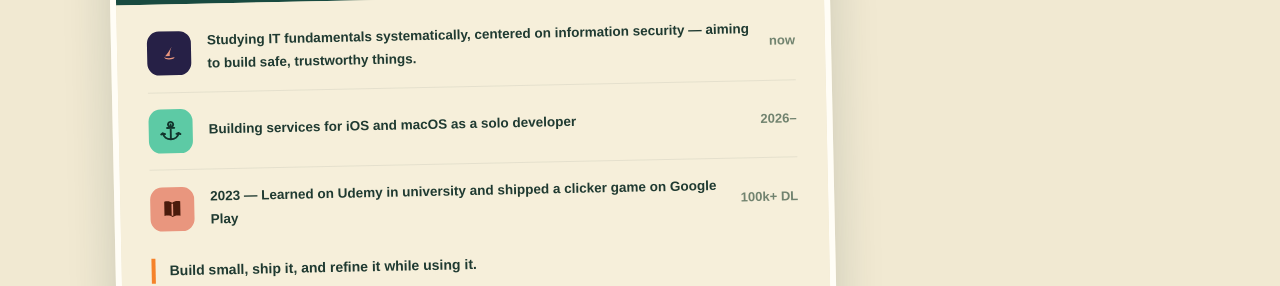
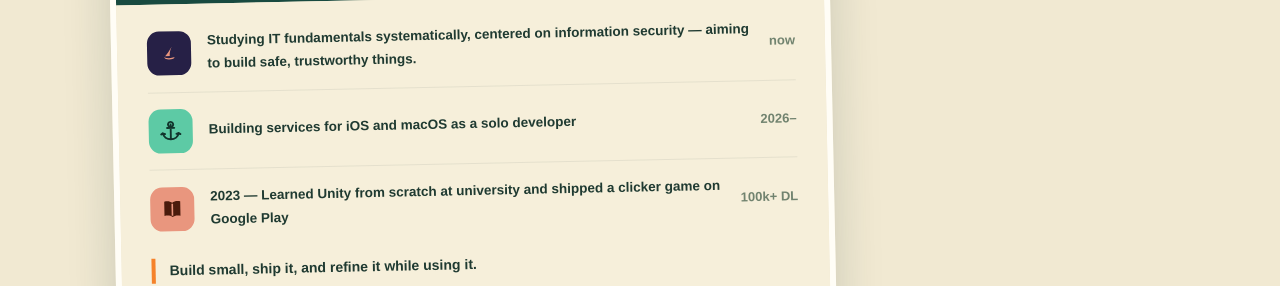
Before and after one commit to TatsuyaAriyama/portfolio, a React (Vite) app: page / in a window 1280 px wide. Shown: the part 4037-4323 px from the top of the page. Built offline with nearby package versions, Linux system fonts and the light colour scheme; a web font is replaced by a local one.

Commit message:
Update Unity learning history

```diff
--- a/src/App.jsx
+++ b/src/App.jsx
@@ -205,7 +205,7 @@ const UI = {
     log1v: "now",
     log2: "iOS・macOS向けのサービスを個人開発中",
     log2v: "2026〜",
-    log3: "2023 — 大学在学中、Udemyで学んでクリッカーゲームをGoogle Playで公開",
+    log3: "2023 — 大学在学中、Unityを1から学び、クリッカーゲームをGoogle Playで公開",
     log3v: "DL 10万+",
     quote: "小さく作り、動かし、使いながら磨き込む。",
     crewBrand: "Tatsuya Ariyama — 航海誌",
@@ -247,7 +247,7 @@ const UI = {
     log1v: "now",
     log2: "Building services for iOS and macOS as a solo developer",
     log2v: "2026–",
-    log3: "2023 — Learned on Udemy in university and shipped a clicker game on Google Play",
+    log3: "2023 — Learned Unity from scratch at university and shipped a clicker game on Google Play",
     log3v: "100k+ DL",
     quote: "Build small, ship it, and refine it while using it.",
     crewBrand: "Tatsuya Ariyama — Logbook",
```
